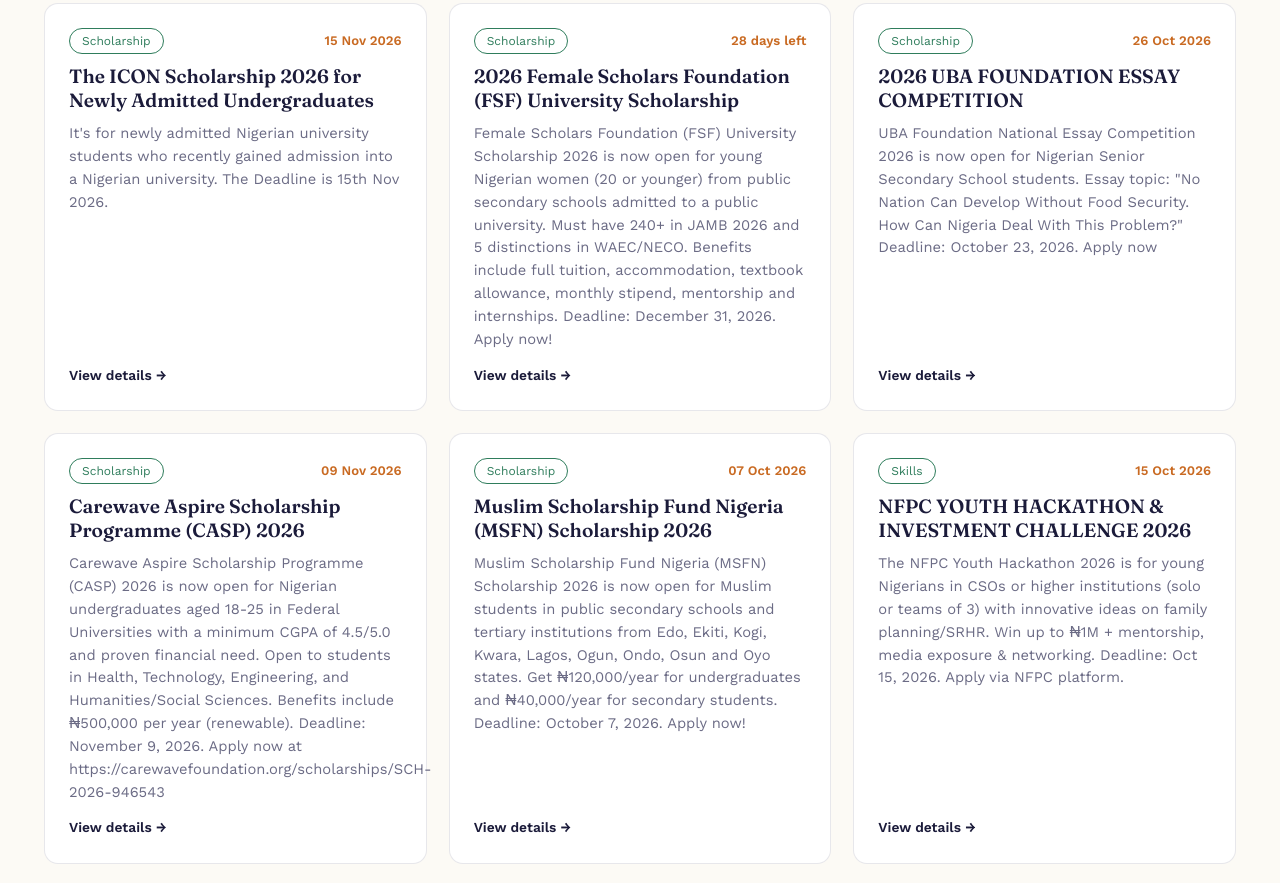
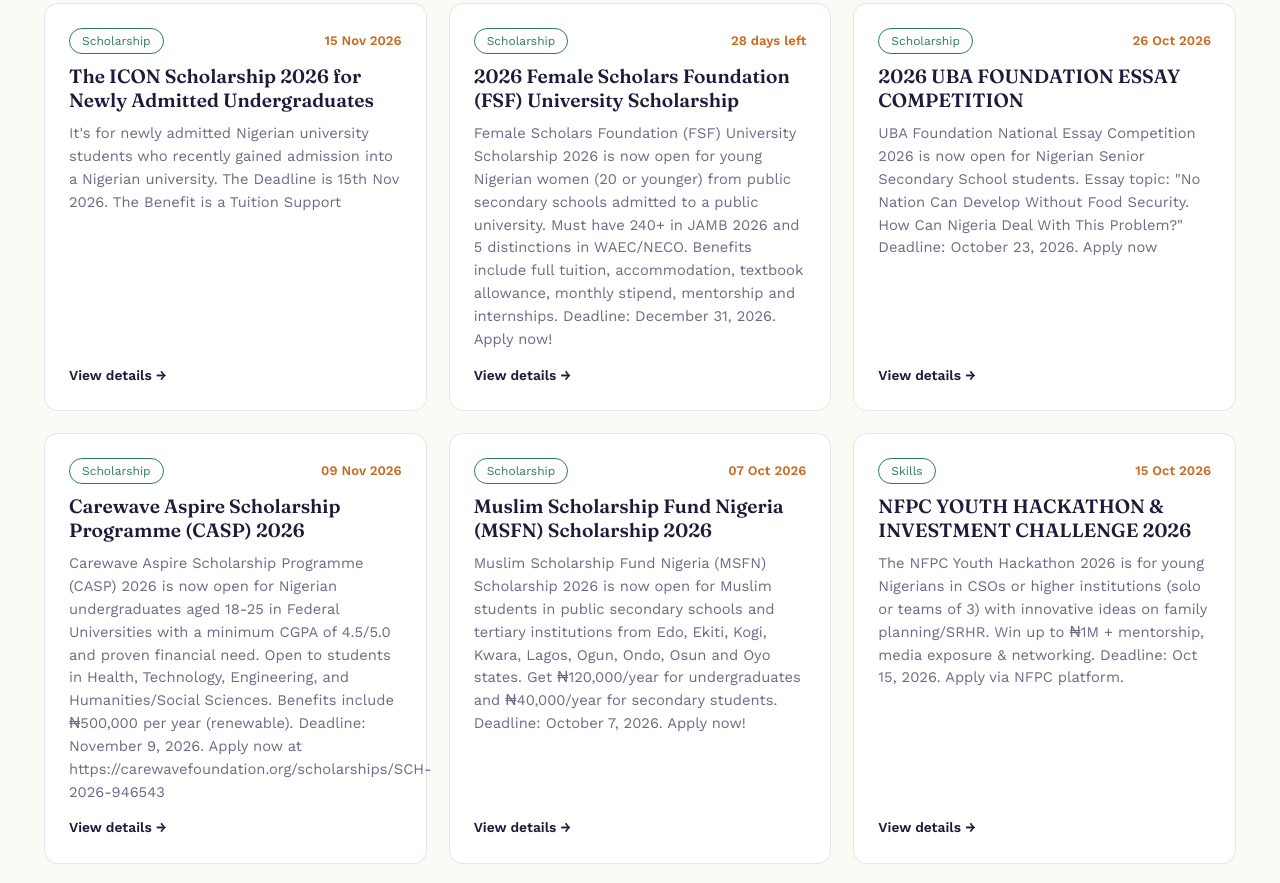
Before and after one commit to thompsonfavour399-prog/SCHOLARS-PLANET, an Eleventy site: page index.njk in a window 1280 px wide. Shown: the part 998-1881 px from the top of the page. Built offline with nearby package versions, Linux system fonts and the light colour scheme; Eleventy itself is replaced by a stand-in of ours; files that its build step writes are made by us from their sources.

Commit message:
Update Opportunities “the-icon-scholarship-2026-for-newly-admitted-undergraduates”

```diff
--- a/content/posts/the-icon-scholarship-2026-for-newly-admitted-undergraduates.md
+++ b/content/posts/the-icon-scholarship-2026-for-newly-admitted-undergraduates.md
@@ -7,7 +7,7 @@ summary: >-
 
   It's for newly admitted Nigerian university students who recently gained admission into a Nigerian university.
 
-  The Deadline is 15th Nov 2026.
+  The Deadline is 15th Nov 2026. The Benefit is a Tuition Support
 link: https://forms.gle/1nDZZxm3khrqJMMh9
 image: ""
 ---
```
